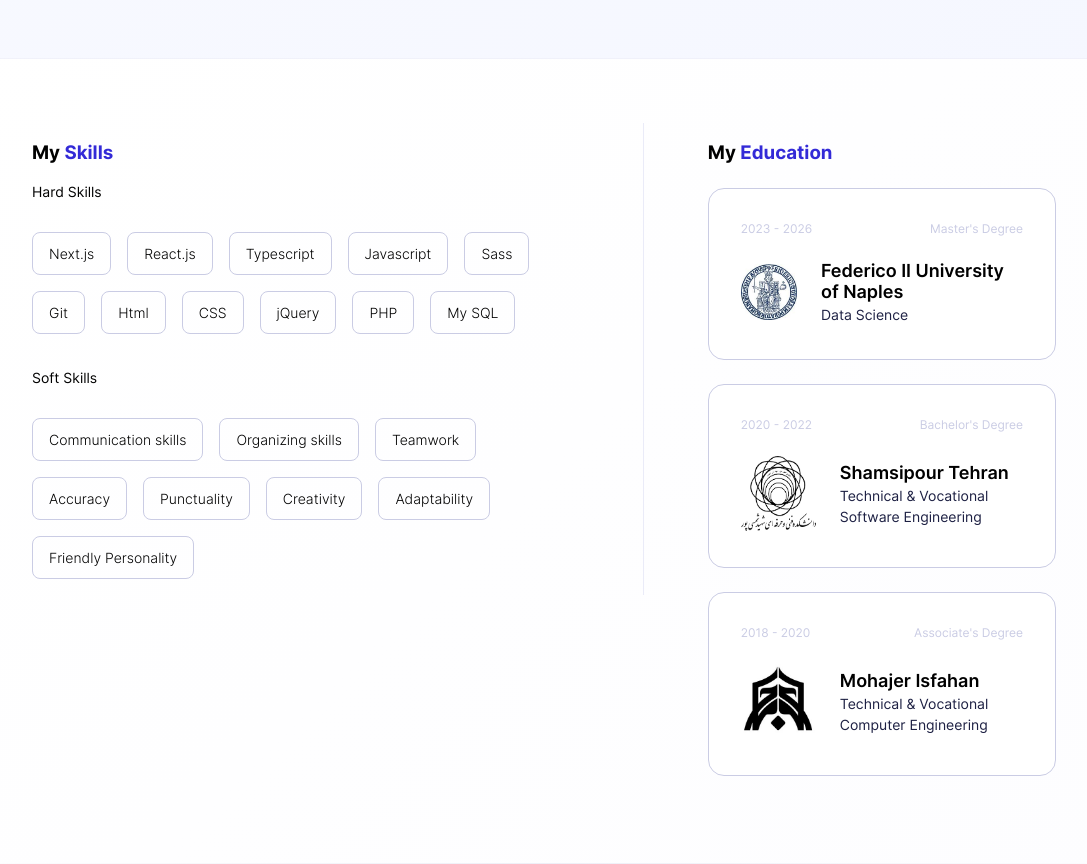
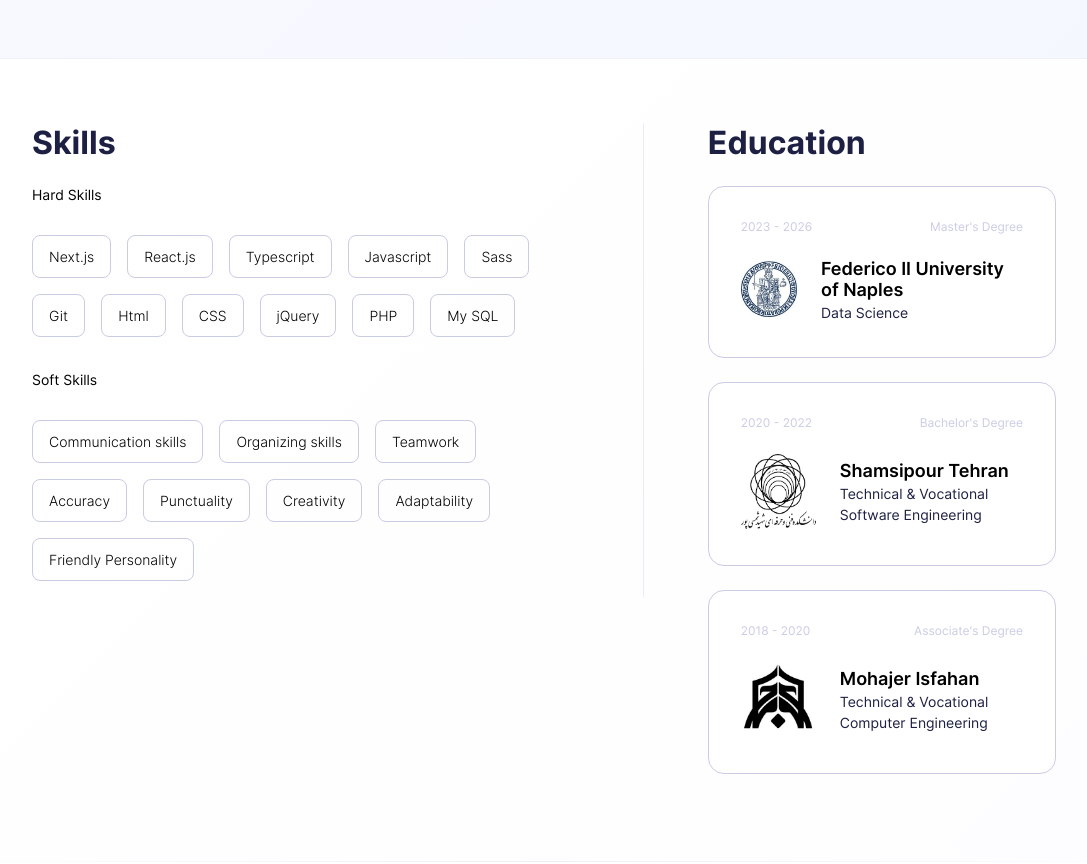
Before and after one commit to aliknot/resume, a Next.js app: page / in a window 1280 px wide. Shown: the part 3720-4584 px from the top of the page, without its empty margins (96-1183 px from the left). Built offline with nearby package versions, Linux system fonts and the light colour scheme.

Commit message:
Updated skills and education titles

```diff
--- a/src/sections/SkillsEducation/index.tsx
+++ b/src/sections/SkillsEducation/index.tsx
@@ -14,7 +14,7 @@ const SkillsEducation = ({ hardSkills, softSkills, education }: SkillsEducationP
 				<div className={styles.skillsAndEducationContainer}>
 					<section className={styles.skills}>
 						<h3 className={styles.myWorkTitle}>
-							My <span className={styles.bluePurple}>Skills</span>
+							Skills
 						</h3>
 						<section className={styles.hardSkills}>
 							<>
@@ -56,7 +56,7 @@ const SkillsEducation = ({ hardSkills, softSkills, education }: SkillsEducationP
 					</section>
 					<section className={styles.education}>
 						<h3 className={styles.myWorkTitle}>
-							My <span className={styles.bluePurple}>Education</span>
+							Education
 						</h3>
 						{education.items.length
 							? education.items.map((degree: degree, index: number) => <EducationCard key={index} degree={degree} />)
--- a/src/sections/SkillsEducation/style.module.scss
+++ b/src/sections/SkillsEducation/style.module.scss
@@ -33,8 +33,11 @@
 	height: 100%;
 }
 
-.bluePurple {
-	color: $blue-purple;
+.myWorkTitle {
+	font-size: 32px;
+	color: $dark-blue-grey;
+	margin-top: 0;
+	margin-bottom: 24px;
 }
 
 .skillsTitle {
```
